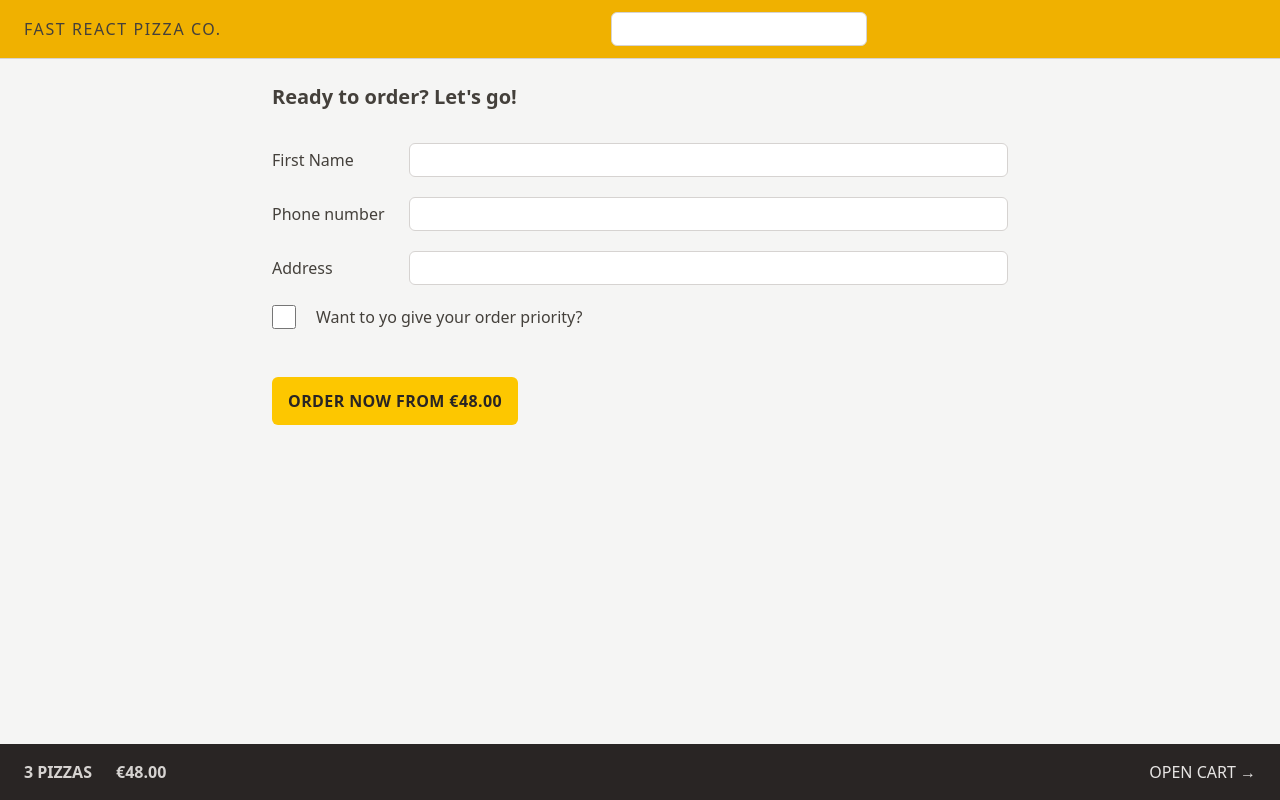
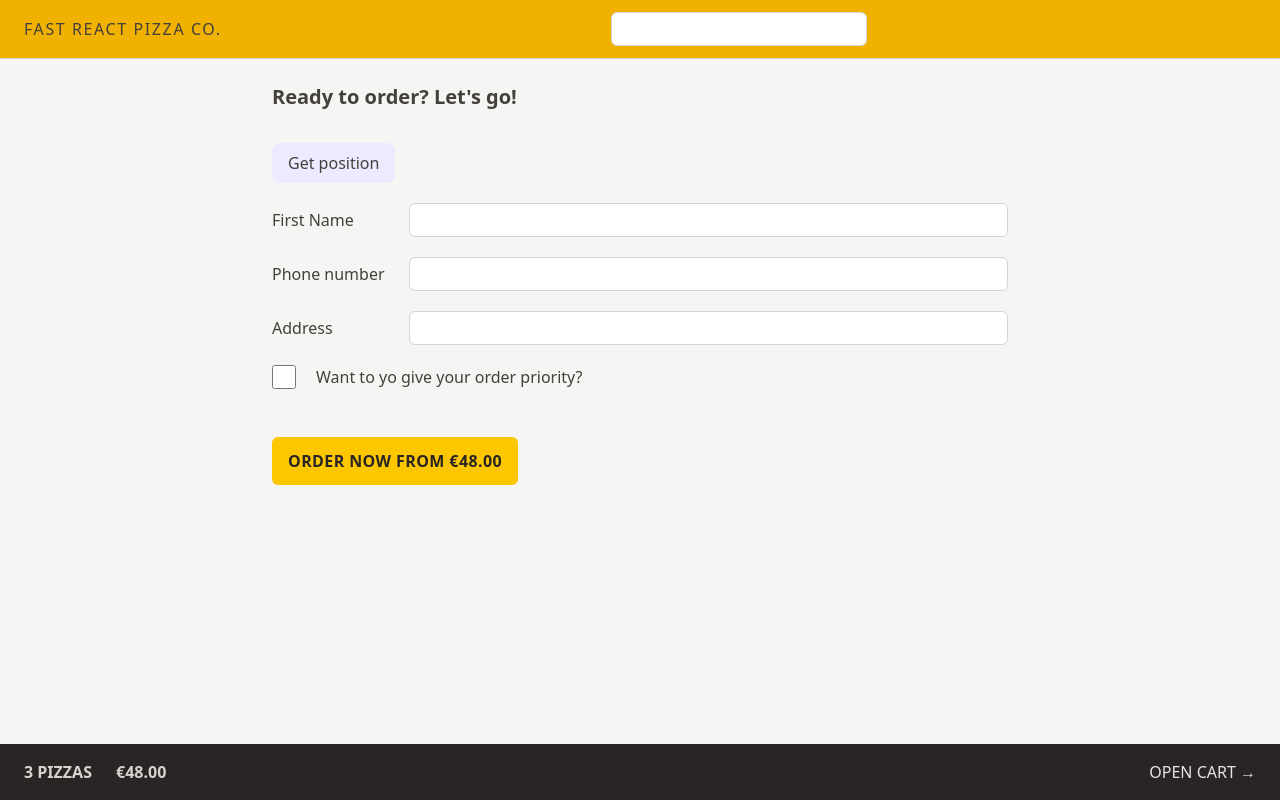
Before and after one commit to AAvi09/fast-react-pizza, a React (Vite) app: page /order/new in a window 1280 px wide. Built offline with nearby package versions, Linux system fonts and the light colour scheme.

Commit message:
feat: add fetchAddress thunk to retrieve user's geolocation and address; update user slice state management

```diff
--- a/src/features/order/CreateOrder.jsx
+++ b/src/features/order/CreateOrder.jsx
@@ -3,12 +3,13 @@ import { Form } from "react-router-dom";
 import { createOrder } from "../../services/apiRestaurant";
 import { useNavigation } from "react-router-dom";
 import Button from "../../ui/Button";
-import { useSelector } from "react-redux";
+import { useDispatch, useSelector } from "react-redux";
 import { clearCart, getCart, getTotalCartPrice } from "../cart/CartSlice";
 import EmptyCart from "../cart/EmptyCart";
 import store from "../../store";
 import { useState } from "react";
 import { formatCurrency } from "../../utils/helpers";
+import { fetchAddress } from "../user/userSlice";
 
 // https://uibakery.io/regex-library/phone-number
 const isValidPhone = (str) =>
@@ -23,6 +24,8 @@ function CreateOrder() {
   const isSubmitting = navigation.state === "submitting";
 
   const formErrors = useActionData();
+  const dispatch = useDispatch();
+
   const cart = useSelector(getCart);
   const totalCartPrice = useSelector(getTotalCartPrice);
   const priorityPrice = withPriority ? totalCartPrice * 0.2 : 0;
@@ -31,6 +34,12 @@ function CreateOrder() {
   return (
     <div className="px-4 py-6">
       <h2 className="text-xl font-semibold mb-8">Ready to order? Let's go!</h2>
+      <button
+        onClick={() => dispatch(fetchAddress())}
+        className="px-4 py-2 rounded-lg text-stone-700 bg-violet-100 hover:bg-violet-200 focus:outline-none focus:ring-2 focus:ring-green-600 focus:ring-offset-2 transition-all duration-300 mb-5 cursor-pointer"
+      >
+        Get position
+      </button>
 
       <Form method="POST" actions={"/order/new"}>
         <div className="mb-5 flex flex-col  gap-2 sm:flex-row sm:items-center">
--- a/src/features/user/userSlice.jsx
+++ b/src/features/user/userSlice.jsx
@@ -1,28 +1,32 @@
-import { createSlice } from "@reduxjs/toolkit";
-// function getPosition() {
-//   return new Promise(function (resolve, reject) {
-//     navigator.geolocation.getCurrentPosition(resolve, reject);
-//   });
-// }
+import { createAsyncThunk, createSlice } from "@reduxjs/toolkit";
+import { getAddress } from "../../services/apiGeocoding";
+function getPosition() {
+  return new Promise(function (resolve, reject) {
+    navigator.geolocation.getCurrentPosition(resolve, reject);
+  });
+}
+export const fetchAddress = createAsyncThunk("user/fetchAddress", async () => {
+  // 1) We get the user's geolocation position
+  const positionObj = await getPosition();
+  const position = {
+    latitude: positionObj.coords.latitude,
+    longitude: positionObj.coords.longitude,
+  };
 
-// async function fetchAddress() {
-//   // 1) We get the user's geolocation position
-//   const positionObj = await getPosition();
-//   const position = {
-//     latitude: positionObj.coords.latitude,
-//     longitude: positionObj.coords.longitude,
-//   };
+  // 2) Then we use a reverse geocoding API to get a description of the user's address, so we can display it the order form, so that the user can correct it if wrong
+  const addressObj = await getAddress(position);
+  const address = `${addressObj?.locality}, ${addressObj?.city} ${addressObj?.postcode}, ${addressObj?.countryName}`;
 
-//   // 2) Then we use a reverse geocoding API to get a description of the user's address, so we can display it the order form, so that the user can correct it if wrong
-//   const addressObj = await getAddress(position);
-//   const address = `${addressObj?.locality}, ${addressObj?.city} ${addressObj?.postcode}, ${addressObj?.countryName}`;
-
-//   // 3) Then we return an object with the data that we are interested in
-//   return { position, address };
-// }
+  // 3) Then we return an object with the data that we are interested in
+  return { position, address };
+});
 
 const initialState = {
   username: " ",
+  status: "idle", // idle | loading | succeeded | failed
+  position: {},
+  address: "",
+  error: null,
 };
 
 const userSlice = createSlice({
@@ -33,6 +37,21 @@ const userSlice = createSlice({
       state.username = action.payload;
     },
   },
+  extraReducers: (builder) => {
+    builder
+      .addCase(fetchAddress.pending, (state, action) => {
+        state.status = "loading";
+      })
+      .addCase(fetchAddress.fulfilled, (state, action) => {
+        state.status = "succeeded";
+        state.position = action.payload.positions;
+        state.address = action.payload.address;
+      })
+      .addCase(fetchAddress.rejected, (state, action) => {
+        state.status = "failed";
+        state.error = action.error.message;
+      });
+  },
 });
 
 export const { updateName } = userSlice.actions;
```
